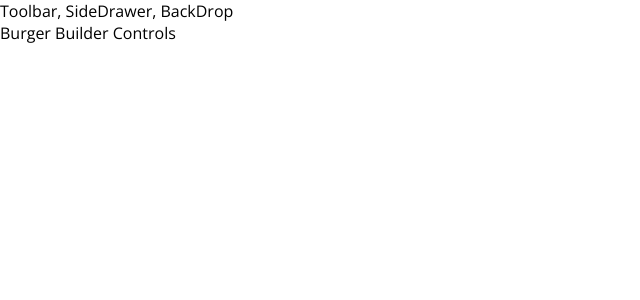
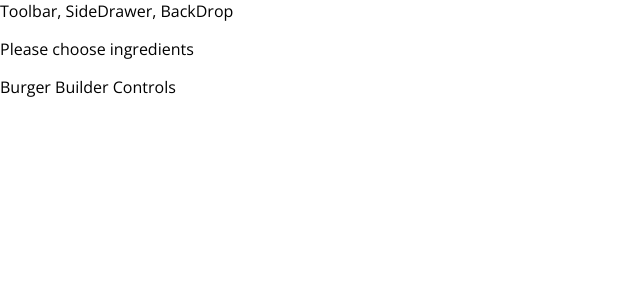
Before and after one commit to VladimirRiz/burger_app, a React app: page / in a window 1280 px wide. Shown: the top 300 px of the page, without its empty margins (0-640 px from the left). Built offline with nearby package versions, Linux system fonts and the light colour scheme.

Commit message:
feat: calc ingredients sum

```diff
--- a/src/components/Burger/index.js
+++ b/src/components/Burger/index.js
@@ -2,11 +2,18 @@ import classes from './style.css';
 import BurgerIngredient from './BurgerIngredient';
 
 const Burger = (props) => {
-  const ingredients = Object.keys(props.ingredients).map((igKey) => {
-    return [...Array(props.ingredients[igKey])].map((_, i) => {
-      return <BurgerIngredient key={igKey + i} type={igKey} />;
-    });
-  });
+  let ingredients = Object.keys(props.ingredients)
+    .map((igKey) => {
+      return [...Array(props.ingredients[igKey])].map((_, i) => {
+        return <BurgerIngredient key={igKey + i} type={igKey} />;
+      });
+    })
+    .reduce((acc, next) => {
+      return acc.concat(next);
+    }, []);
+  if (ingredients.length === 0) {
+    ingredients = <p>Please choose ingredients</p>;
+  }
   return (
     <div className={classes.Burger}>
       <BurgerIngredient type="bread-top" />
--- a/src/containers/BurgerBuilder/index.js
+++ b/src/containers/BurgerBuilder/index.js
@@ -6,10 +6,10 @@ import Burger from '../../components/Burger';
 class BurgerBuilder extends Component {
   state = {
     ingredients: {
-      salad: 1,
-      cheese: 2,
-      bacon: 3,
-      meat: 1,
+      salad: 0,
+      cheese: 0,
+      bacon: 0,
+      meat: 0,
     },
   };
   render() {
```
